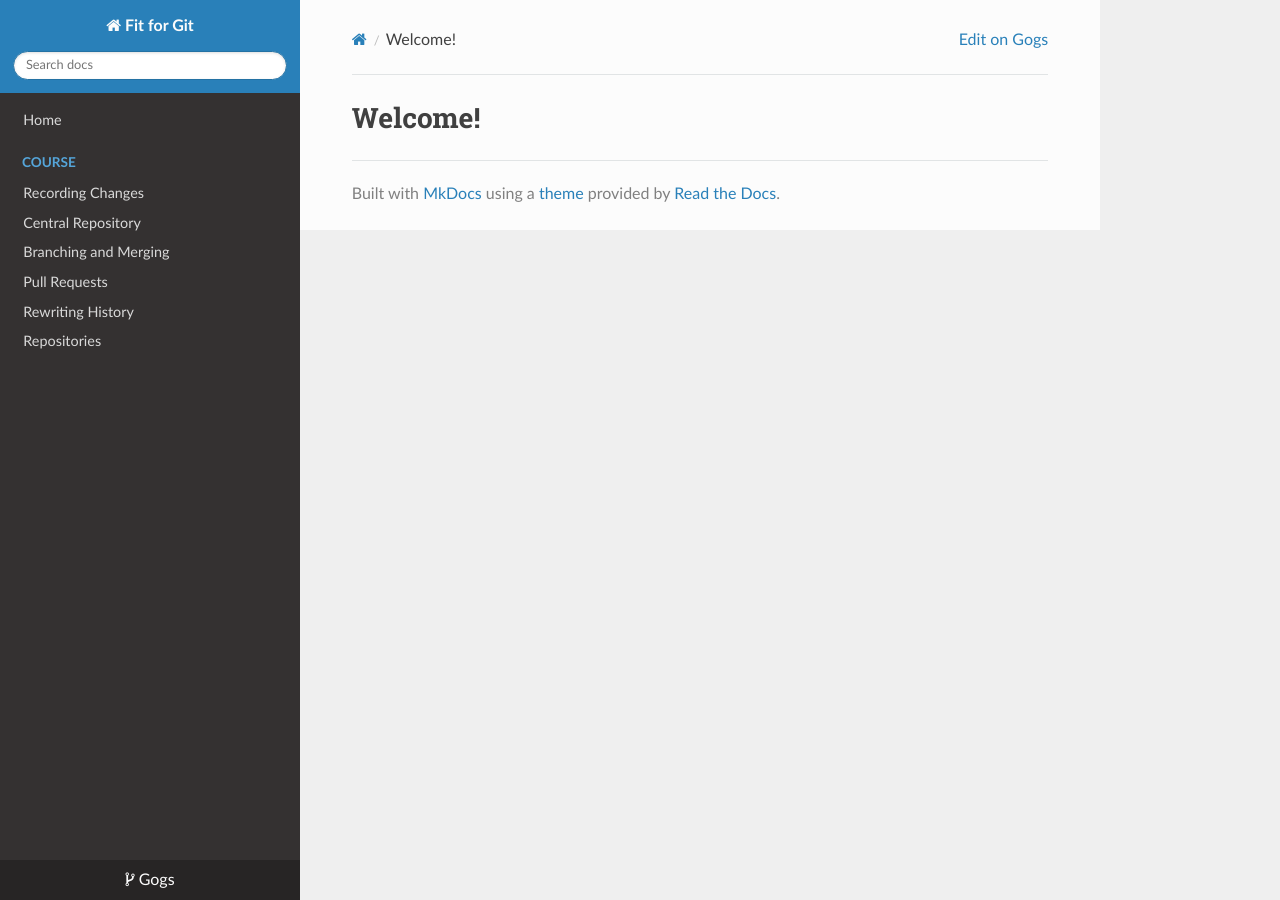
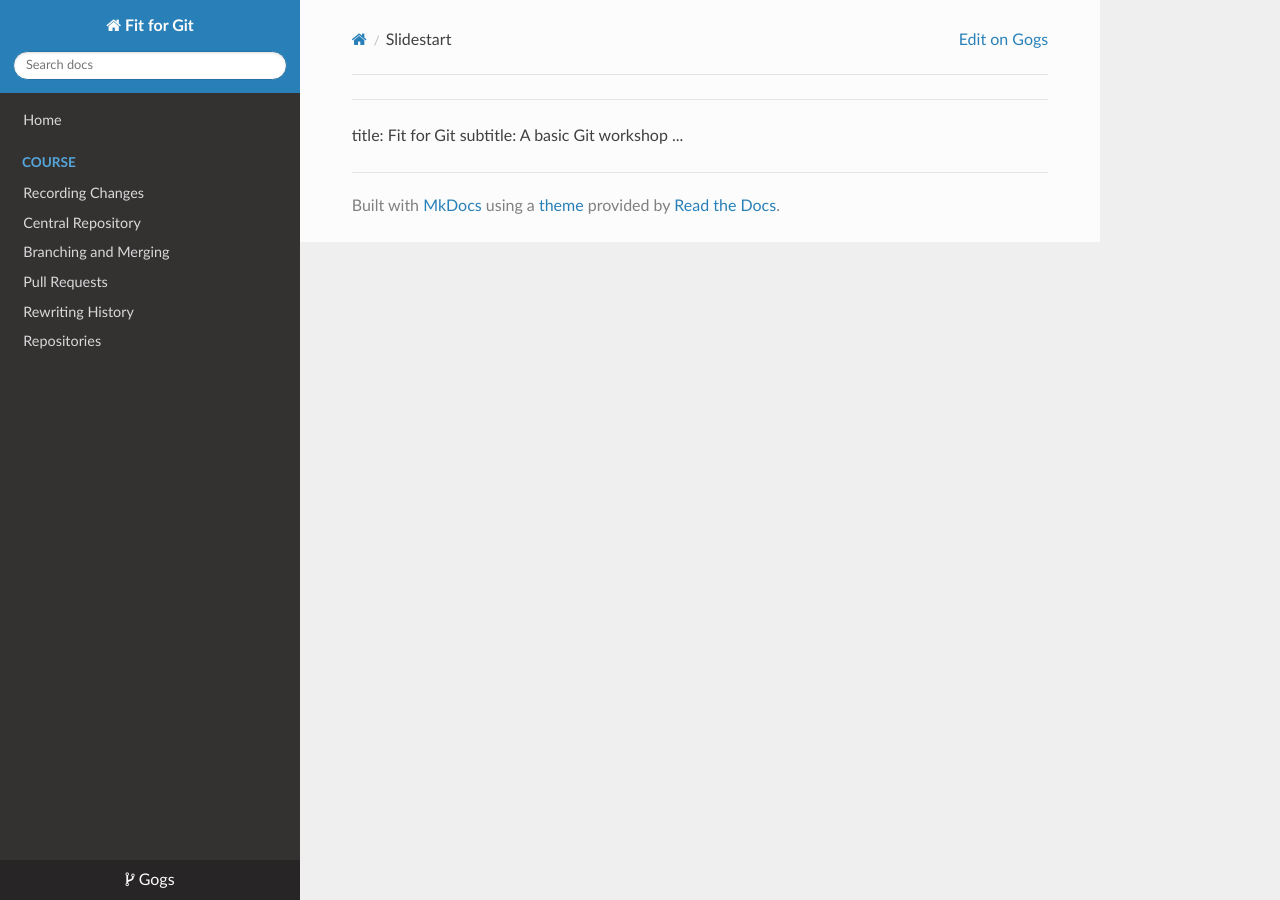
Before and after one commit to nome/FitForGit, an MkDocs documentation site: the page built from docs/slidestart.md, in a window 1280 px wide. Built offline with MkDocs 1.6.1, drawn with Linux system fonts in a browser that asks for light colours; nearby versions of some CDN libraries; old or Windows-style settings are respelled for this version of MkDocs.

Commit message:
Update for current pandoc version

```diff
--- a/docs/slidestart.md
+++ b/docs/slidestart.md
@@ -1,2 +1,4 @@
-Welcome!
-========
+---
+title: Fit for Git
+subtitle: A basic Git workshop
+...
```
